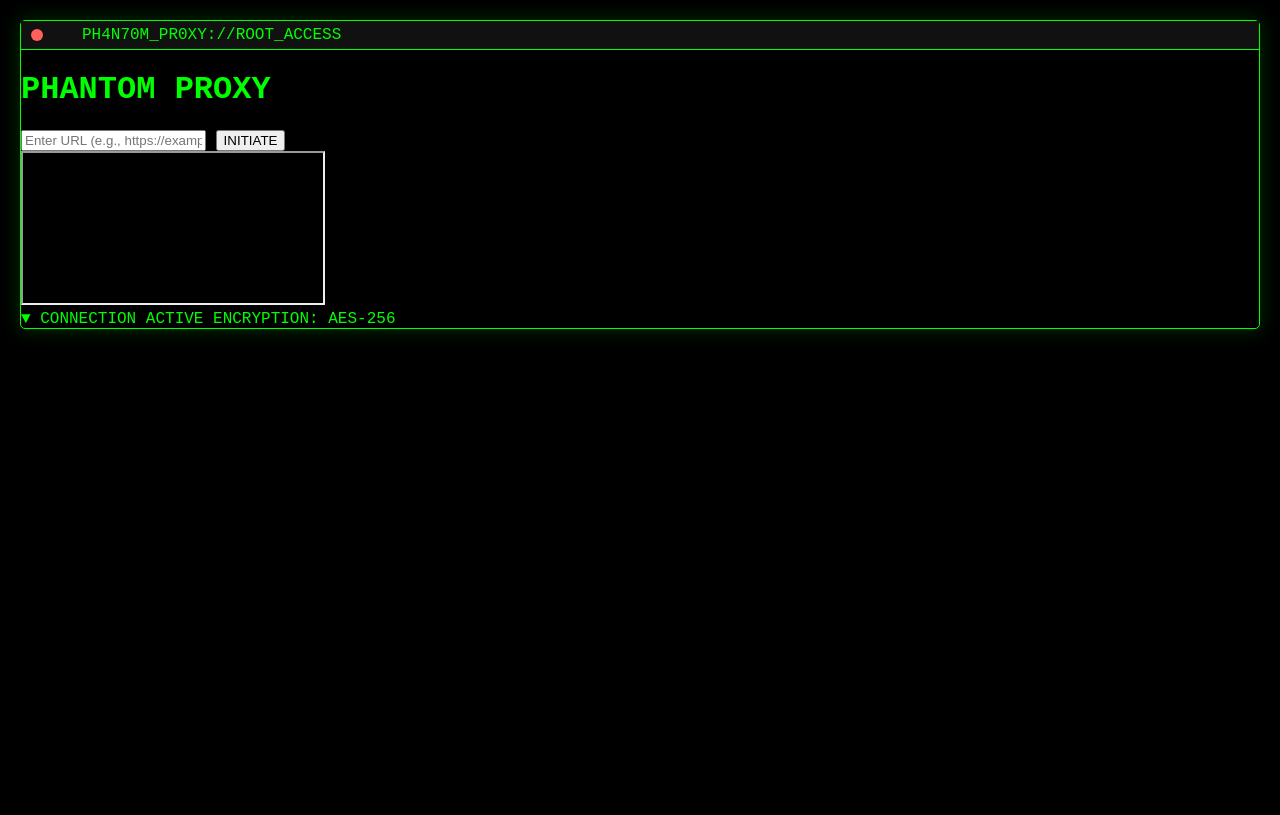
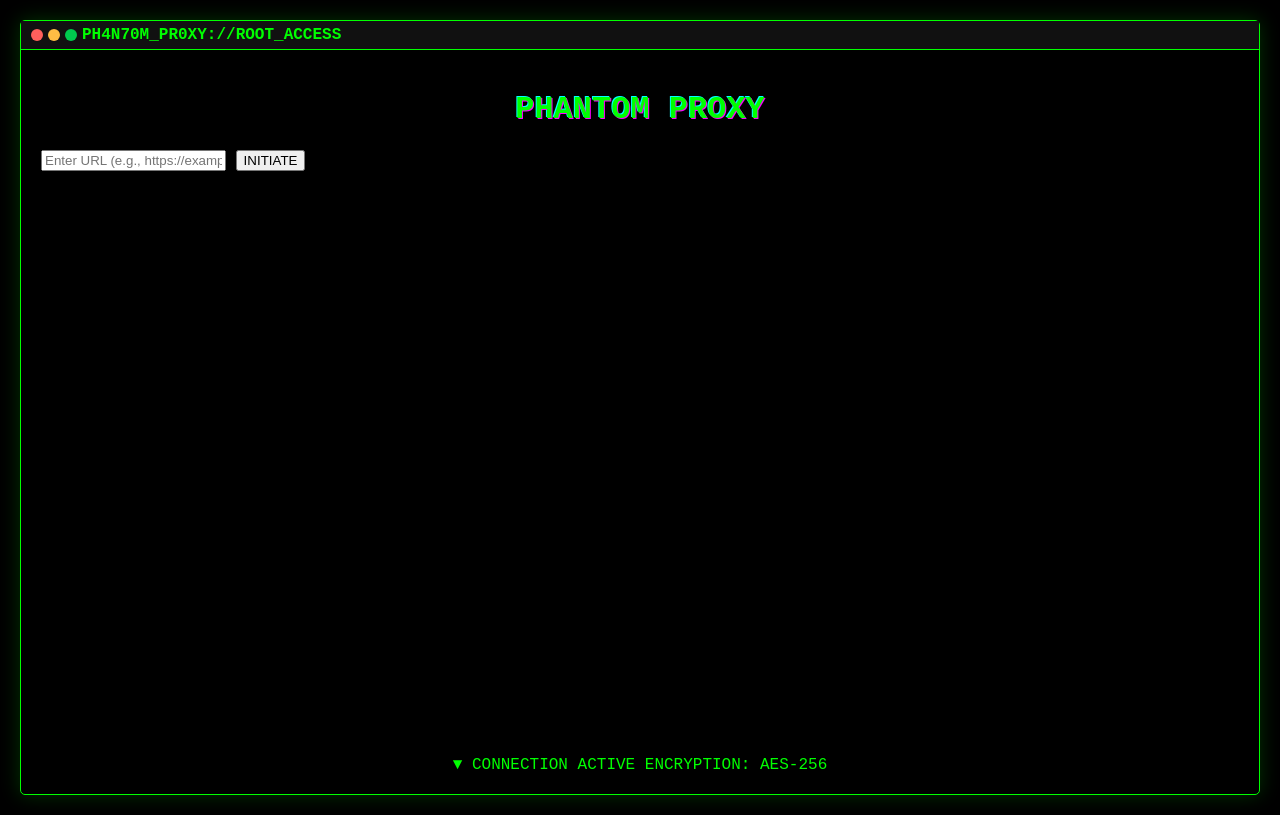
Before and after one commit to Ryler4/A-proxy, a website: page public/index.html in a window 1280 px wide. Drawn offline with Linux system fonts and the light colour scheme.

Commit message:
Update style.css

```diff
--- a/public/style.css
+++ b/public/style.css
@@ -34,3 +34,48 @@ body {
 }
 
 .red { background: #ff605c; }
+ .yellow { background: #ffbd44; }
+.green { background: #00ca4e; }
+
+.title {
+    flex-grow: 1;
+    color: #0f0;
+    font-weight: bold;
+}
+
+.content {
+    padding: 20px;
+}
+
+.glitch {
+    font-size: 2em;
+    text-align: center;
+    animation: glitch 1s infinite;
+}
+
+@keyframes glitch {
+    0% { text-shadow: 1px 1px #ff00ff, -1px -1px #00ffff; }
+    50% { text-shadow: -1px -1px #ff00ff, 1px 1px #00ffff; }
+    100% { text-shadow: 1px 1px #ff00ff, -1px -1px #00ffff; }
+}
+
+iframe {
+    width: 100%;
+    height: 70vh;
+    border: none;
+    margin-top: 10px;
+}
+
+.status {
+    margin-top: 10px;
+    text-align: center;
+}
+
+.blink {
+    animation: blink 1s infinite;
+}
+
+@keyframes blink {
+    0%, 100% { opacity: 1; }
+    50% { opacity: 0; }
+}
```
